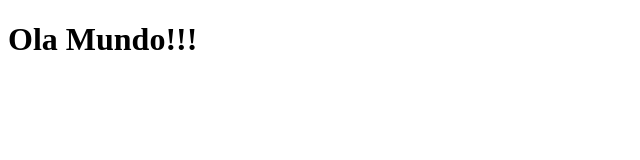
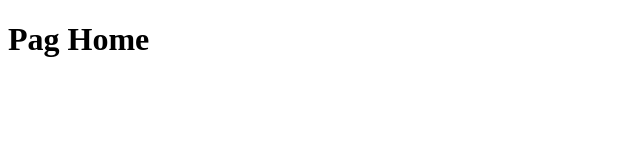
Before and after one commit to NiloMarcos/PostViewing, a React (Create React App) app: page / in a window 1280 px wide. Shown: the top 160 px of the page, without its empty margins (0-640 px from the left). Built offline with nearby package versions, Linux system fonts and the light colour scheme.

Commit message:
route implementation

```diff
--- a/src/App.js
+++ b/src/App.js
@@ -1,11 +1,8 @@
-import React from 'react'
+import React from "react";
+import Routes from "./routes/routes";
 
 function App() {
-  return (
-    <div className="App">
-      <h1>Ola Mundo!!!</h1>
-    </div>
-  );
+  return <Routes />;
 }
 
 export default App;
--- /dev/null
+++ b/src/routes/routes.js
@@ -0,0 +1,16 @@
+import React from 'react';
+import {BrowserRouter, Route, Switch } from 'react-router-dom';
+
+import Home from '../pages/Home';
+import Posts from '../pages/Posts';
+
+export default function Routes() {
+  return (
+    <BrowserRouter>
+      <Switch>
+        <Route exact path="/" component={Home} />
+        <Route exact path="/posts" component={Posts} />
+      </Switch>
+    </BrowserRouter>
+  );
+}
```
